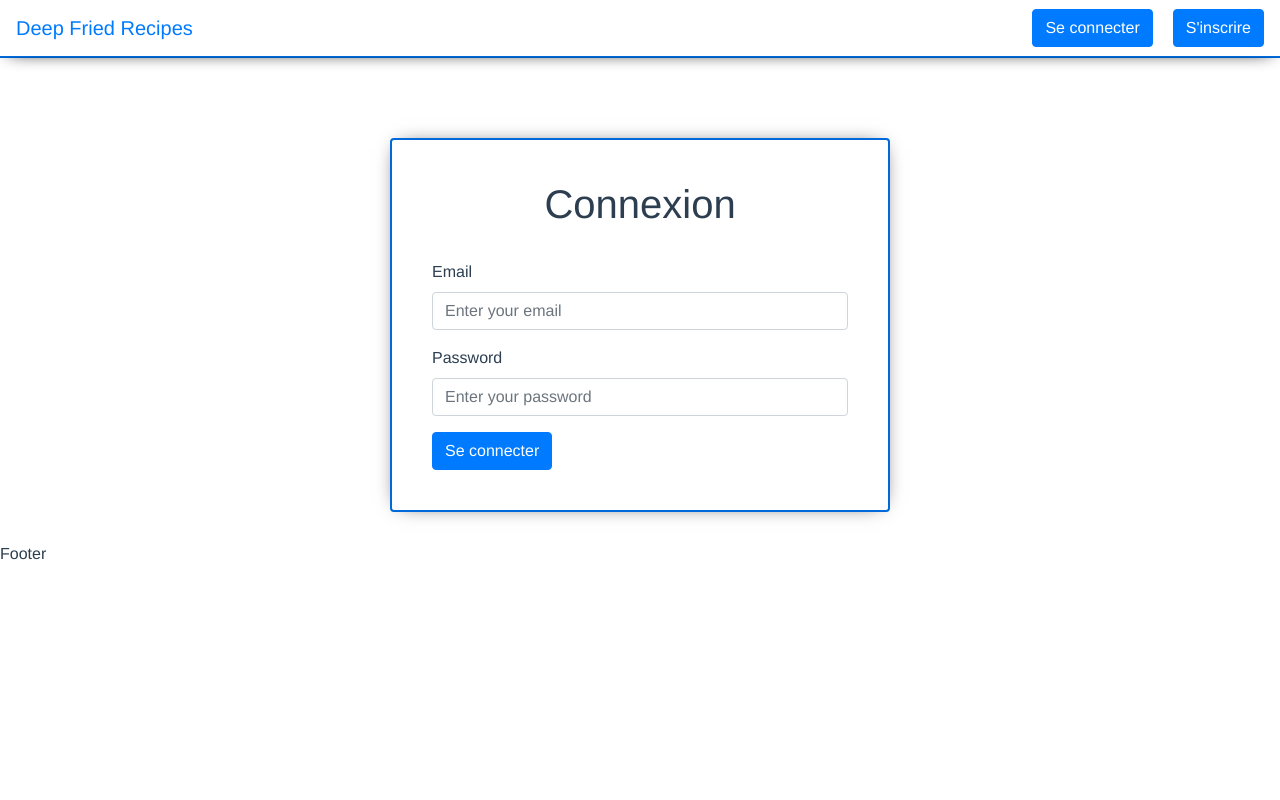
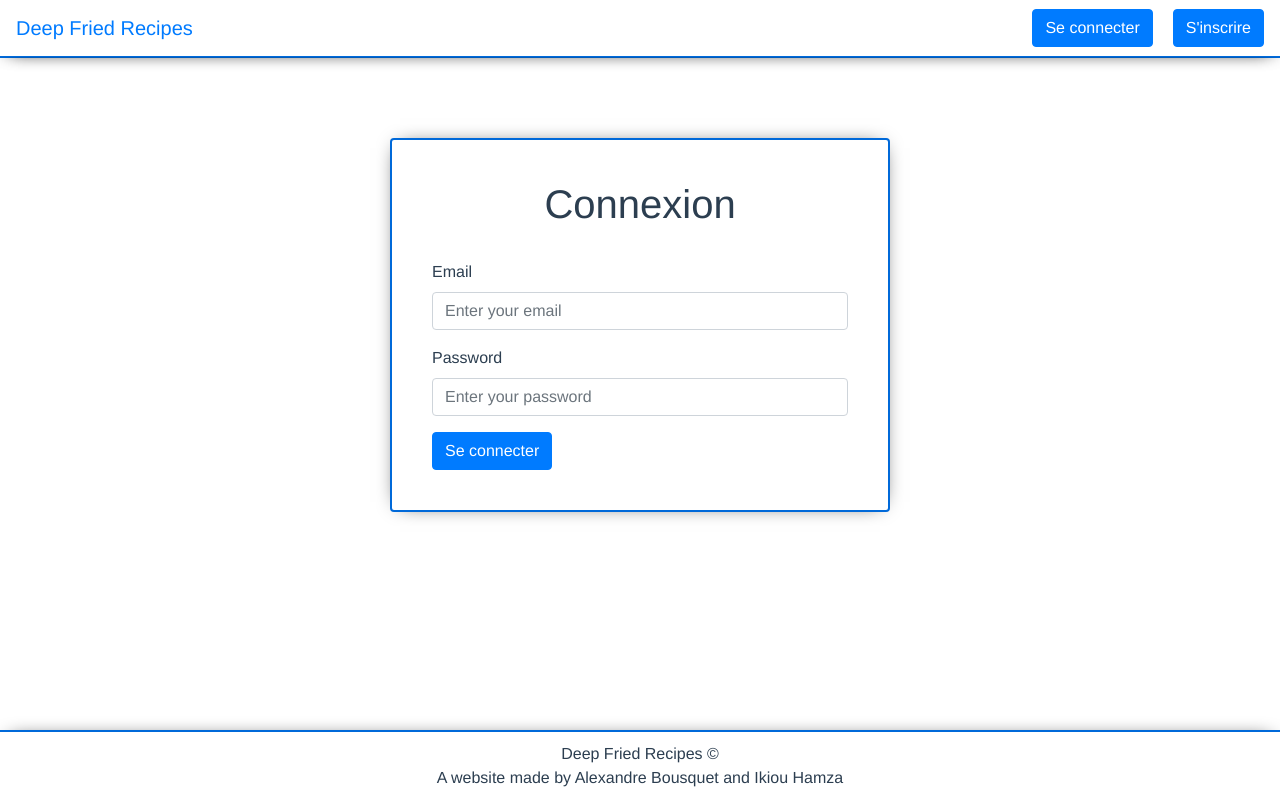
Before and after one commit to alexandre-bousquet/deepfriedrecipes-front, a Vue app: page /login in a window 1280 px wide. Built offline with nearby package versions, Linux system fonts and the light colour scheme.

Commit message:
Footer + loader

```diff
--- a/src/App.vue
+++ b/src/App.vue
@@ -22,18 +22,21 @@ export default {
 </script>
 
 <style>
-#app {
+
+body, #app {
   font-family: "Avenir", Helvetica, Arial, sans-serif;
   -webkit-font-smoothing: antialiased;
   -moz-osx-font-smoothing: grayscale;
-  /*text-align: center;*/
   color: #2c3e50;
-  /*margin-top: 60px;*/
+  display: flex !important;
+  min-height: 100vh !important;
+  flex-direction: column !important;
 }
 
 #container {
   justify-content: space-between;
   padding: 30px;
+  flex: 1 0 auto !important;
 }
 
 .centerT {
--- a/src/components/Footer.vue
+++ b/src/components/Footer.vue
@@ -1,8 +1,9 @@
 <template>
-  <div>
-    Footer
-    <!--<b-button variant="danger">test bootstrap</b-button>-->
-  </div>
+  <footer>
+    Deep Fried Recipes ©
+    <br>
+    A website made by Alexandre Bousquet and Ikiou Hamza
+  </footer>
 </template>
 
 <script>
@@ -10,3 +11,14 @@ export default {
   name: "Footer",
 };
 </script>
+
+<style scoped>
+footer {
+  padding: 10px;
+  background-color: white;
+  border-top: 2px solid #0069d9;
+  box-shadow: 0 0 20px -10px #000000;
+  width: 100%;
+  text-align: center;
+}
+</style>
--- a/src/views/Login.vue
+++ b/src/views/Login.vue
@@ -25,8 +25,13 @@
             ></b-form-input>
           </b-form-group>
 
-          <div v-show="message">{{ message }}</div>
-          <b-button type="submit" variant="primary">Se connecter</b-button>
+          <div v-if="!isLoading">
+            <div v-show="message">{{ message }}</div>
+            <b-button type="submit" variant="primary">Se connecter</b-button>
+          </div>
+          <div v-else>
+            <b-spinner label="Chargement..."  variant="primary"/>
+          </div>
         </b-form>
       </div>
       <div v-else class="centerT">
@@ -40,6 +45,7 @@ export default {
   name: "Login",
   data() {
     return {
+      isLoading: false,
       form: {
         email: "",
         password: "",
@@ -49,6 +55,7 @@ export default {
   },
   methods: {
     async onSubmit(event) {
+      this.isLoading = true
       event.preventDefault();
       const response = await this.$store.dispatch("login", this.form)
       console.log({response})
@@ -58,6 +65,7 @@ export default {
       } else {
         this.message = "Login ou mot de passe ou incorrect."
       }
+      this.isLoading = false
     },
   },
 };
```
